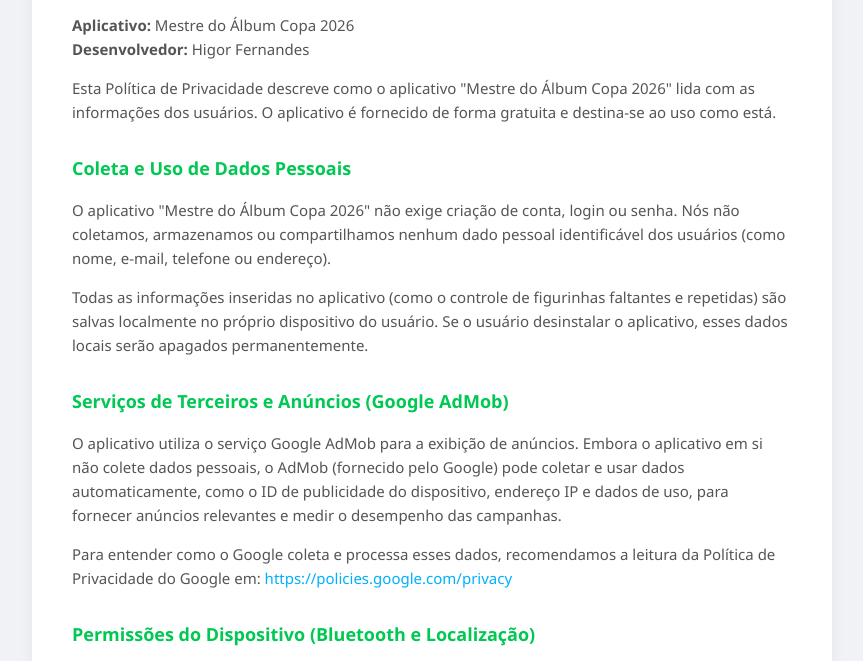
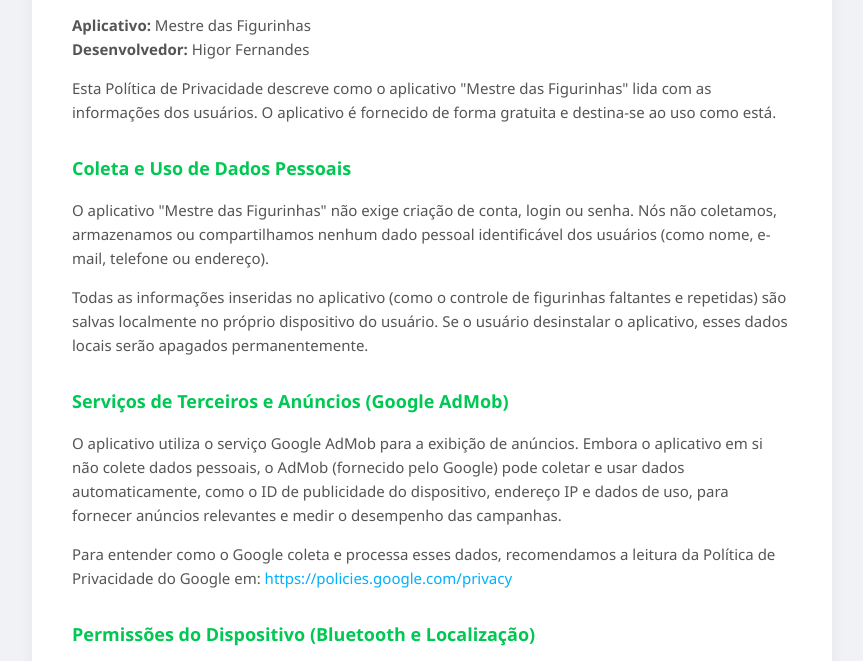
Before and after one commit to hofernandes/Mestredolbum-web, a plain HTML site: page politica-de-privacidade.html in a window 1280 px wide. Shown: the part 123-784 px from the top of the page, without its empty margins (208-1071 px from the left). Drawn offline with Linux system fonts and the light colour scheme.

Commit message:
Update privacy policy references to 'Mestre das Figurinhas'

```diff
--- a/politica-de-privacidade.html
+++ b/politica-de-privacidade.html
@@ -3,7 +3,7 @@
 <head>
     <meta charset="UTF-8">
     <meta name="viewport" content="width=device-width, initial-scale=1.0">
-    <title>Política de Privacidade - Mestre do Álbum Copa 2026</title>
+    <title>Política de Privacidade - Mestre das Figurinhas</title>
     <style>
         body {
             font-family: 'Segoe UI', Tahoma, Geneva, Verdana, sans-serif;
@@ -49,13 +49,13 @@
 <body>
     <div class="container">
         <h1>Política de Privacidade</h1>
-        <p><strong>Aplicativo:</strong> Mestre do Álbum Copa 2026<br>
+        <p><strong>Aplicativo:</strong> Mestre das Figurinhas<br>
         <strong>Desenvolvedor:</strong> Higor Fernandes</p>
 
-        <p>Esta Política de Privacidade descreve como o aplicativo "Mestre do Álbum Copa 2026" lida com as informações dos usuários. O aplicativo é fornecido de forma gratuita e destina-se ao uso como está.</p>
+        <p>Esta Política de Privacidade descreve como o aplicativo "Mestre das Figurinhas" lida com as informações dos usuários. O aplicativo é fornecido de forma gratuita e destina-se ao uso como está.</p>
 
         <h2>Coleta e Uso de Dados Pessoais</h2>
-        <p>O aplicativo "Mestre do Álbum Copa 2026" não exige criação de conta, login ou senha. Nós não coletamos, armazenamos ou compartilhamos nenhum dado pessoal identificável dos usuários (como nome, e-mail, telefone ou endereço).</p>
+        <p>O aplicativo "Mestre das Figurinhas" não exige criação de conta, login ou senha. Nós não coletamos, armazenamos ou compartilhamos nenhum dado pessoal identificável dos usuários (como nome, e-mail, telefone ou endereço).</p>
         <p>Todas as informações inseridas no aplicativo (como o controle de figurinhas faltantes e repetidas) são salvas localmente no próprio dispositivo do usuário. Se o usuário desinstalar o aplicativo, esses dados locais serão apagados permanentemente.</p>
 
         <h2>Serviços de Terceiros e Anúncios (Google AdMob)</h2>
```
